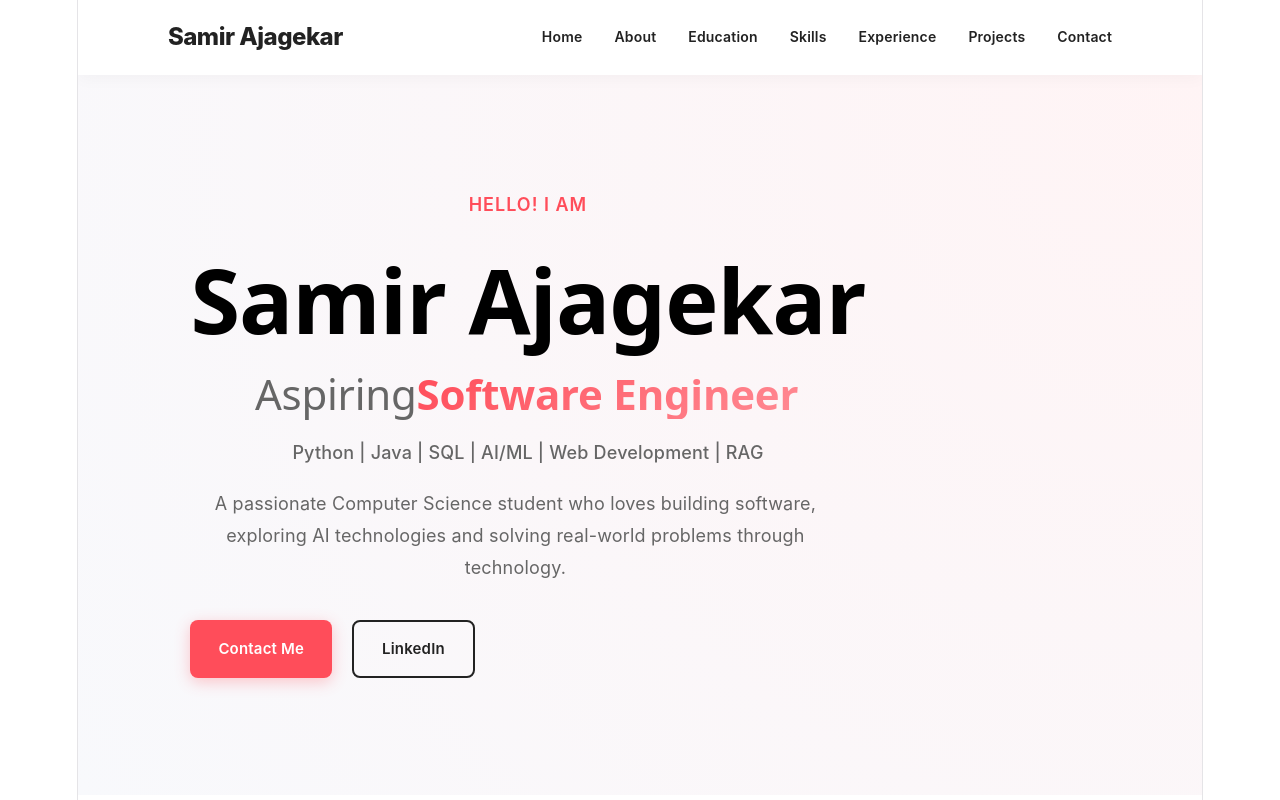
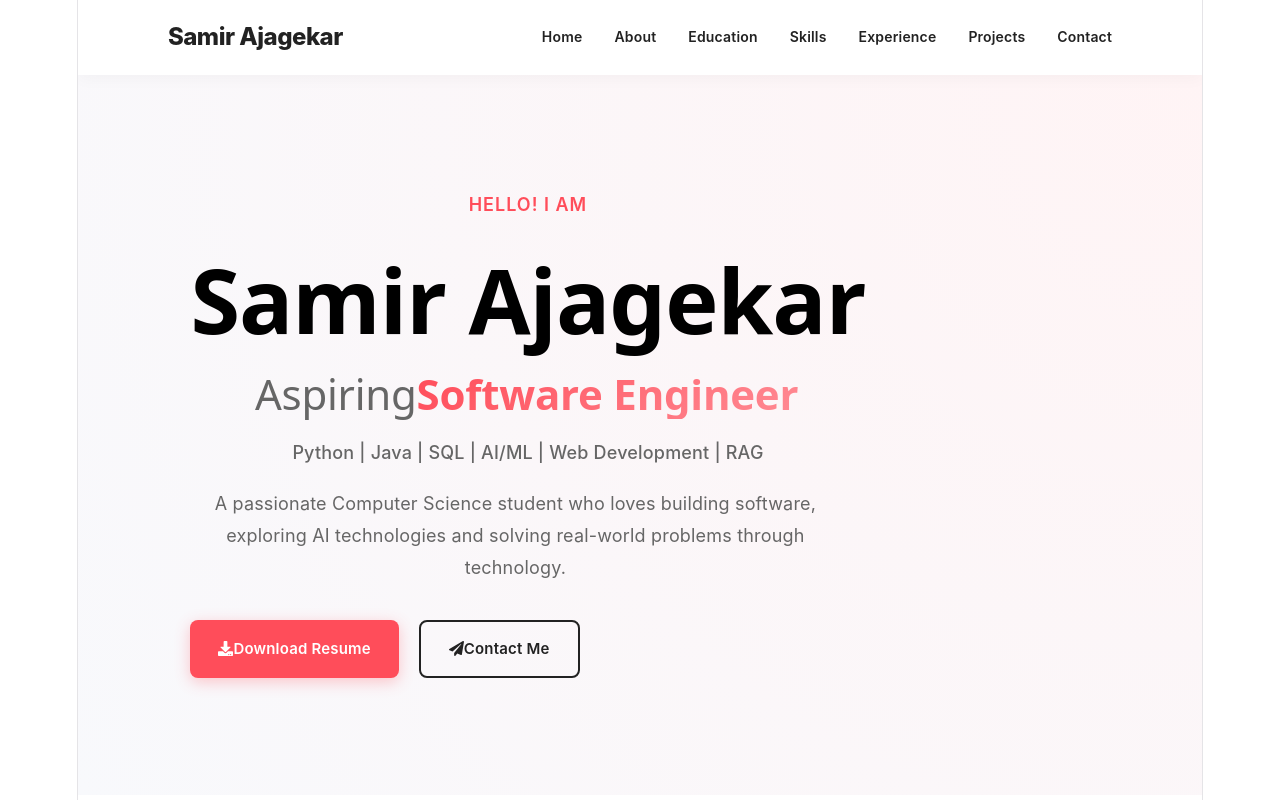
Before and after one commit to sameerajagekar0-ui/samir-ajagekar-portfolio, a React (Vite) app: page / in a window 1280 px wide. Shown: the top 800 px of the page. Built offline with nearby package versions, Linux system fonts and the light colour scheme.

Commit message:
Added Resume Download Button

```diff
--- a/src/App.css
+++ b/src/App.css
@@ -263,6 +263,7 @@ a {
   transform: translateY(-4px);
   box-shadow: 0 10px 20px rgba(0,0,0,0.1);
 }
+
 
 /* =========================================
    SECTIONS & TYPOGRAPHY
--- a/src/App.jsx
+++ b/src/App.jsx
@@ -17,6 +17,8 @@ import {
   FaRobot,
   FaLinkedin,
   FaPhone,
+  FaDownload,
+  FaPaperPlane,
   FaEnvelope
 } from "react-icons/fa";
 import {
@@ -114,19 +116,25 @@ function App() {
             problems through technology.
           </p>
 
-          <div className="hero-buttons">
-            <a href="#contact" className="btn primary">
-              Contact Me
+
+       {/* HERO BUTTONS */}
+        <div className="hero-buttons" data-aos="fade-up" data-aos-delay="200">
+
+          <a
+            href="/resume.pdf"
+            download="Samir_Ajagekar_Resume.pdf"
+            className="btn primary glowing-btn"
+          >
+            <FaDownload /> Download Resume
           </a>
 
           <a
-              href="https://www.linkedin.com/in/samir-ajagekar-999626319/"
-              target="_blank"
-              rel="noreferrer"
+            href="#contact"
             className="btn secondary"
           >
-              LinkedIn
+            <FaPaperPlane /> Contact Me
           </a>
+
         </div>
         </div>
       </section>
```
Also changed, not shown: 1 other file (tests, documents, lock files or other folders). Lines whose indentation alone changed are shown as unchanged.
